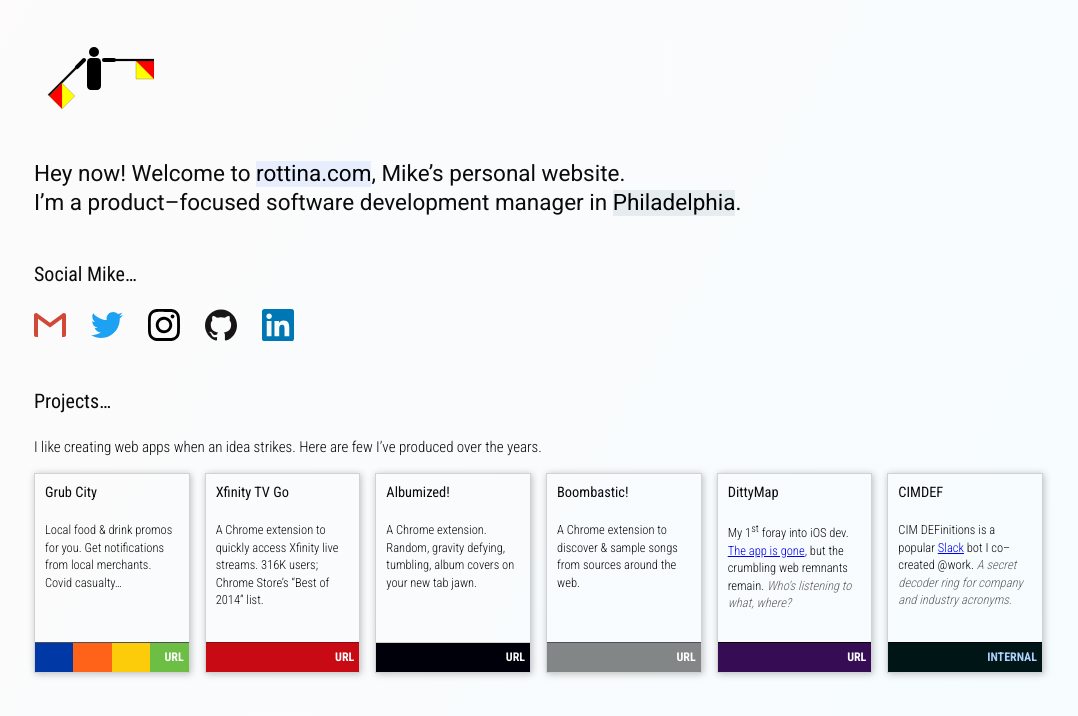
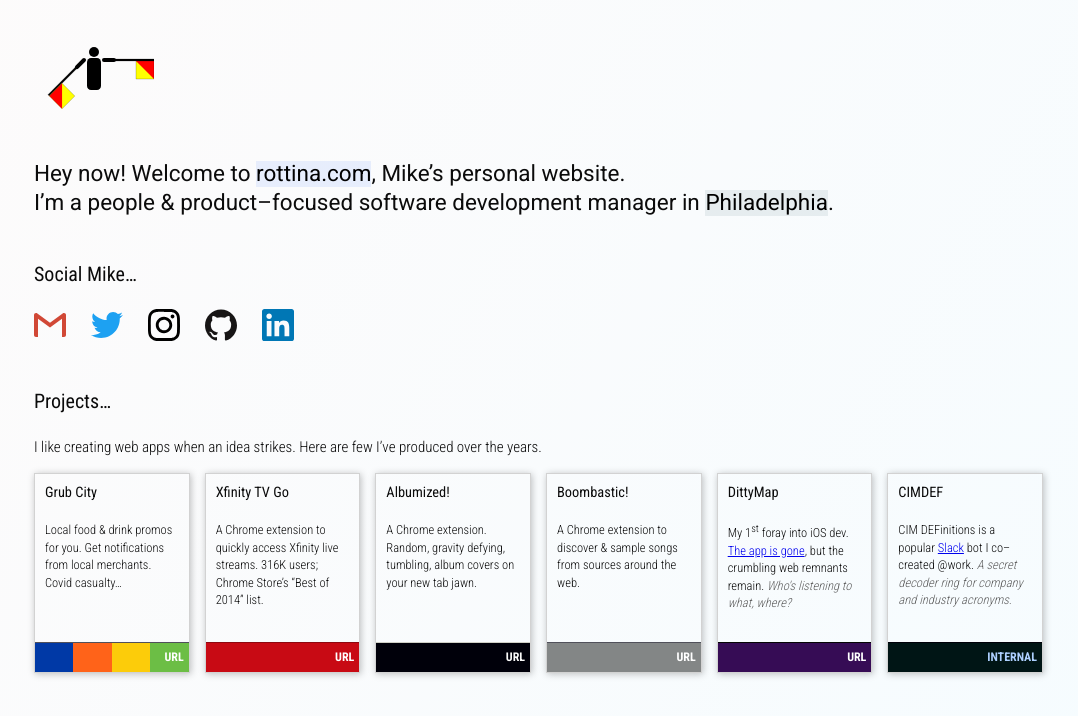
Before and after one commit to rottina/rottina.com, a plain HTML site: page index.html in a window 1280 px wide. Shown: the whole page, without its empty margins (94-1172 px from the left). Drawn offline with Linux system fonts and the light colour scheme.

Commit message:
Test AWS S3 pipeline

```diff
--- a/index.html
+++ b/index.html
@@ -23,7 +23,7 @@
     </header>
 
     <main>
-      <h2>Hey now! Welcome to <mark>rottina.com</mark>, Mike&#8217;s personal website.<br>I&#8217;m a product&ndash;focused software development manager in <mark title="🦅">Philadelphia</mark>.</h2>
+      <h2>Hey now! Welcome to <mark>rottina.com</mark>, Mike&#8217;s personal website.<br>I&#8217;m a people &amp; product&ndash;focused software development manager in <mark title="🦅">Philadelphia</mark>.</h2>
 
       <h3>Social Mike&hellip;</h3>
       <ul>
```
